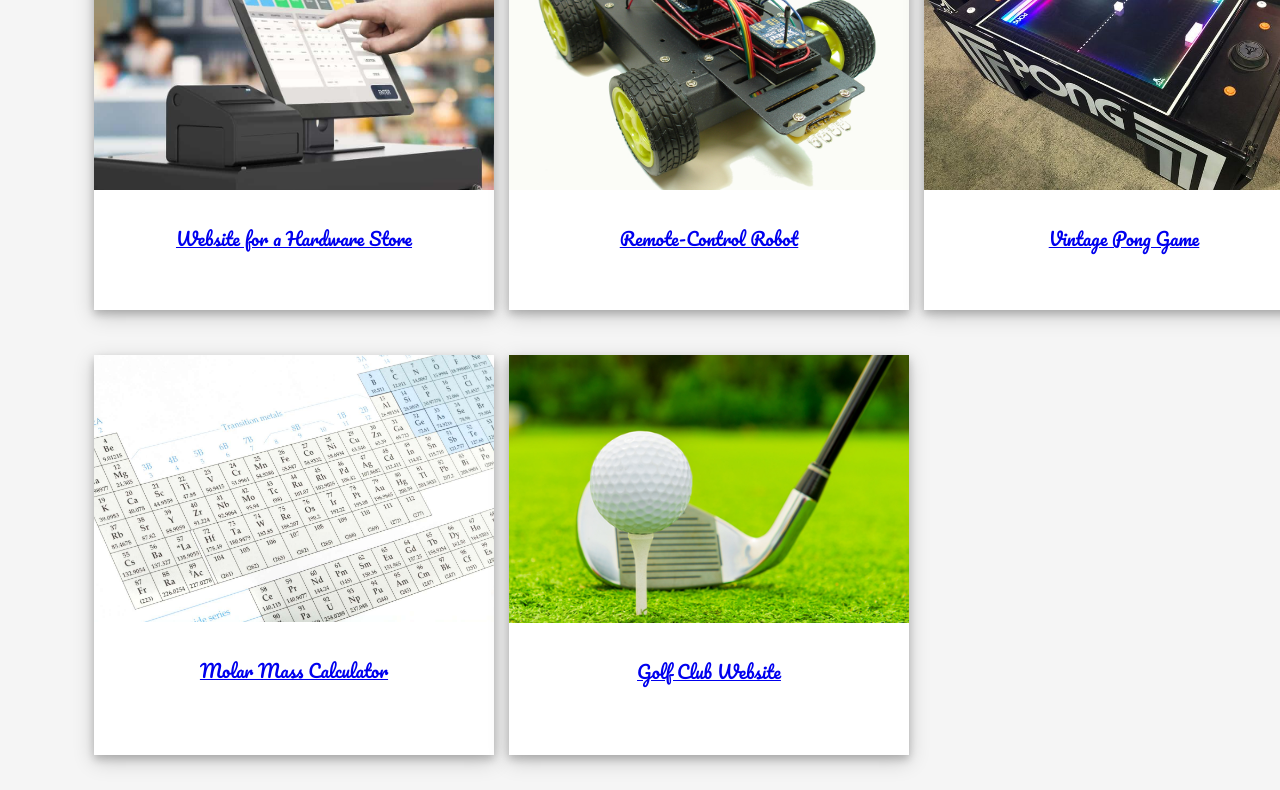
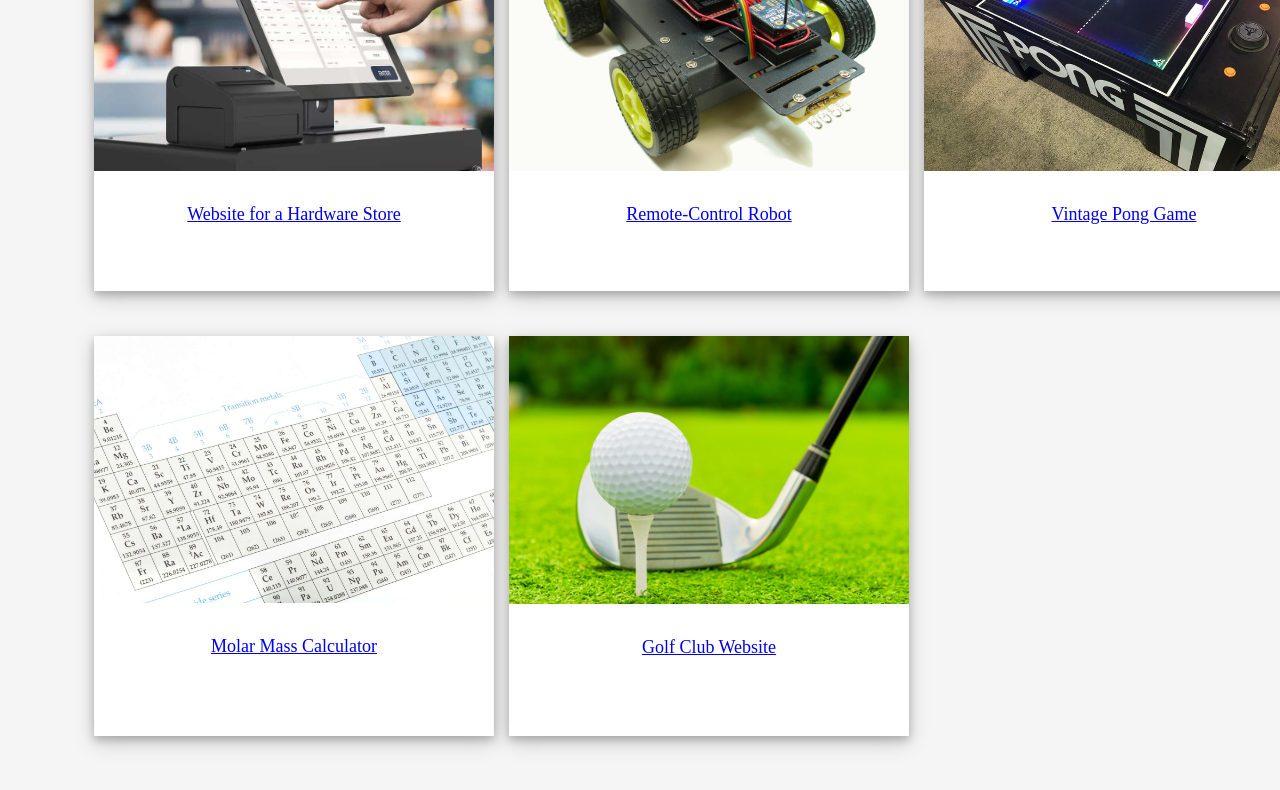
Before and after one commit to Prabhjot99/PrabhjotKaurPortfolio, a plain HTML site: page index.html in a window 1280 px wide. Shown: the part 2010-2800 px from the top of the page. Drawn offline with nearby package versions, Linux system fonts and the light colour scheme.

Commit message:
style.css

```diff
--- a/Style.css
+++ b/Style.css
@@ -146,7 +146,7 @@ h1
 
 p{
   font-size: 2rem;
-  font-family:'Pacifico',Lobster;
+  font-family:'Times New Roman', Times, serif;
 }
 
 h
```
